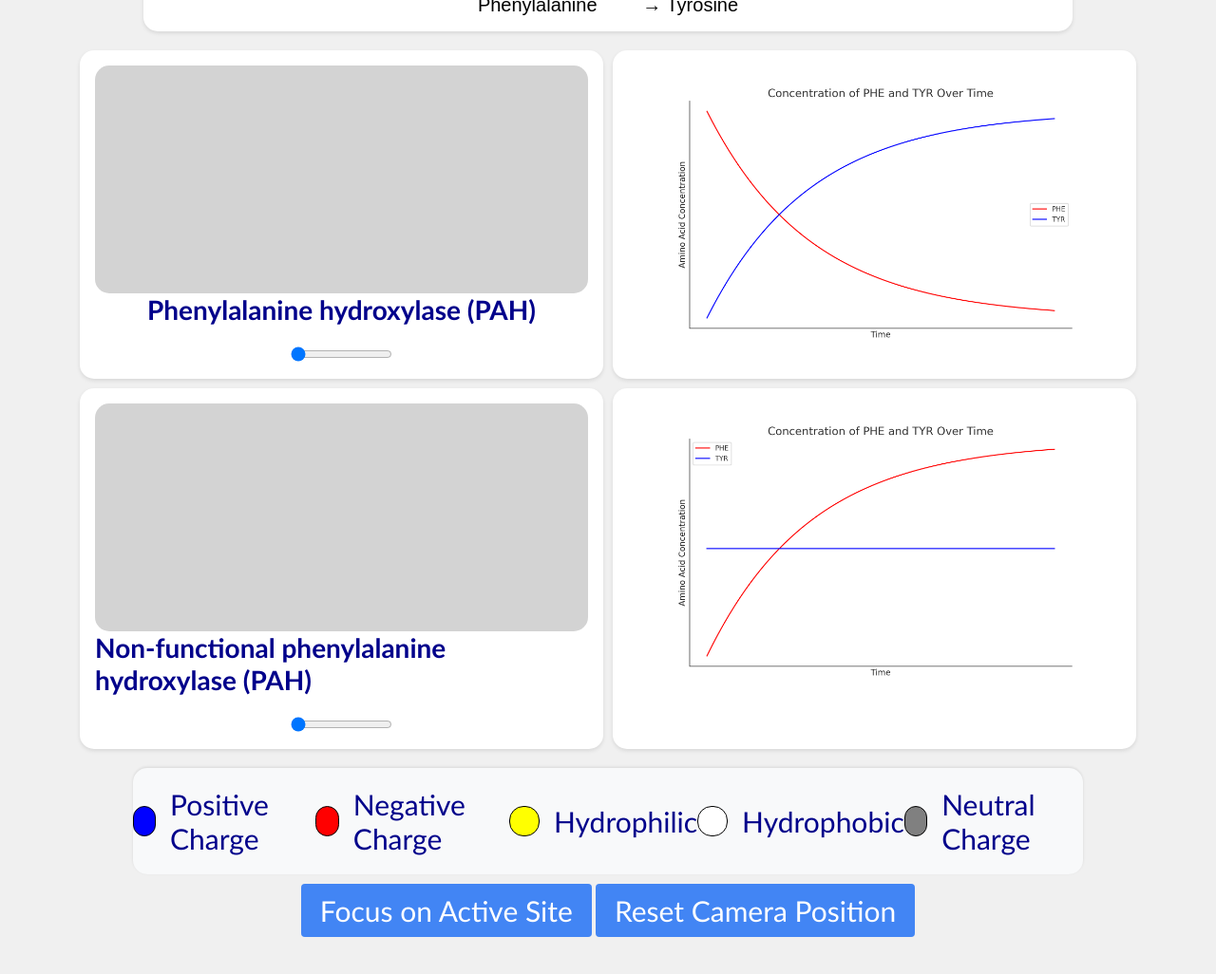
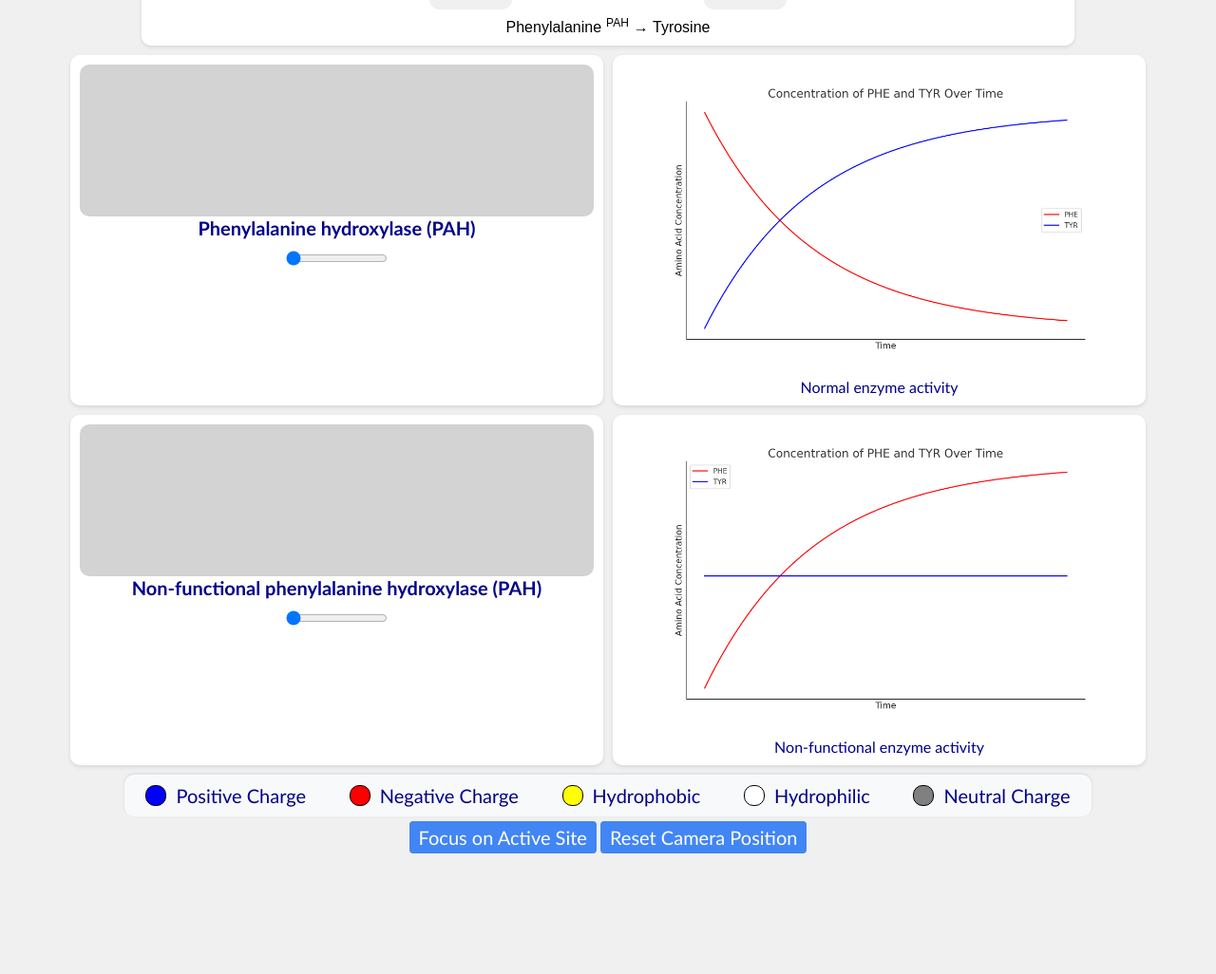
Before and after one commit to GTACAus/protein3D, a plain HTML site: page pah.html in a window 1280 px wide. Shown: the whole page at 95% size. After the commit the page ends 919 px from the top, so only its background shows below. Drawn offline with Linux system fonts and the light colour scheme; some packages are replaced by stand-ins of ours; a script that the page names is missing.

Commit message:
Update pah.html

```diff
--- a/pah.html
+++ b/pah.html
@@ -22,7 +22,7 @@
             flex-direction: column;
             align-items: center;
             width: 90%;
-            padding: 20px;
+            padding: 10px;
             box-sizing: border-box;
         }
         .card-container {
@@ -33,9 +33,9 @@
         }
         .card {
             background: white;
-            border-radius: 15px; /* Rounded corners */
+            border-radius: 10px; /* Rounded corners */
             box-shadow: 0 2px 4px rgba(0, 0, 0, 0.1);
-            padding: 16px;
+            padding: 10px;
             position: relative;
             display: flex;
             flex-direction: column;
@@ -44,13 +44,13 @@
         .top-card {
             width: 85%; /* Match the width of the container */
             background: white;
-            border-radius: 15px; /* Rounded corners */
+            border-radius: 10px; /* Rounded corners */
             box-shadow: 0 2px 4px rgba(0, 0, 0, 0.1);
-            padding: 16px;
+            padding: 10px;
             display: flex;
             flex-direction: column;
             align-items: center;
-            margin-bottom: 20px;
+            margin-bottom: 10px;
         }
         .viewer-container {
             width: 100%;
@@ -59,47 +59,47 @@
             align-items: center;
         }
         .viewer-title {
-            margin-bottom: 10px;
+            margin-bottom: 5px;
             font-weight: bold;
-            font-size: 28px;
+            font-size: 20px;
             color: darkblue; /* Dark blue text */
         }
         #viewer1, #viewer2, #viewer3, #viewer4 {
             width: 100%;
-            height: 30vh;
+            height: 20vh;
             background-color: #d3d3d3;
-            border-radius: 15px; /* Rounded corners */
+            border-radius: 10px; /* Rounded corners */
             position: relative;
         }
         .ngl-viewer {
             width: 30%;
-            height: 15vh;
+            height: 10vh;
             background-color: #f0f0f0;
-            border-radius: 15px; /* Rounded corners */
+            border-radius: 10px; /* Rounded corners */
         }
         .slider-container {
             display: flex;
             justify-content: center;
             align-items: center;
-            margin-top: 10px;
+            margin-top: 5px;
         }
         .slider {
             width: 80%;
         }
         .button-container {
-            margin-top: 10px;
-            margin-bottom: 20px;
+            margin-top: 5px;
+            margin-bottom: 10px;
         }
         .button-container button {
             font-family: 'Calibri', sans-serif;
             background-color: #4285f4;
             color: white;
             border: none;
-            padding: 10px 20px;
+            padding: 5px 10px;
             border-radius: 4px;
             cursor: pointer;
             transition: background-color 0.3s;
-            font-size: 30px;
+            font-size: 20px;
         }
         .button-container button:hover {
             background-color: #357ae8;
@@ -108,17 +108,17 @@
             width: 90%; /* Match the width of the container */
             display: flex;
             justify-content: center;
-            padding: 20px 0;
+            padding: 10px 0;
             background-color: #f8f9fa;
             box-shadow: 0 -1px 3px rgba(0, 0, 0, 0.1);
-            margin-top: 20px;
-            border-radius: 15px; /* Rounded corners */
+            margin-top: 10px;
+            border-radius: 10px; /* Rounded corners */
         }
         .legend {
             display: flex;
             justify-content: space-around;
             width: 100%;
-            font-size: 30px;
+            font-size: 20px;
             color: darkblue; /* Dark blue text */
         }
         .legend-item {
@@ -127,11 +127,11 @@
             color: darkblue; /* Dark blue text */
         }
         .legend-color {
-            width: 30px;
-            height: 30px;
-            margin-right: 15px;
+            width: 20px;
+            height: 20px;
+            margin-right: 10px;
             border: 1px solid #000;
-            border-radius: 15px; /* Rounded corners */
+            border-radius: 10px; /* Rounded corners */
         }
         .positive-charge {
             background-color: #0000ff; /* Blue */
@@ -151,17 +151,17 @@
         }
         .enzyme-equation {
             font-family: Arial, sans-serif;
-            font-size: 20px;
+            font-size: 16px;
             display: flex;
             justify-content: center;
             align-items: center;
-            margin-top: 20px;
+            margin-top: 10px;
         }
         .enzyme {
             position: relative;
-            top: -10px;
-            font-size: 14px;
-            margin: 0 10px;
+            top: -5px;
+            font-size: 12px;
+            margin: 0 5px;
         }
         .ngl-viewer-container {
             display: flex;
@@ -178,7 +178,13 @@
         .card img {
             width: 100%;
             height: auto;
-            border-radius: 15px; /* Rounded corners */
+            border-radius: 10px; /* Rounded corners */
+        }
+        .image-label {
+            margin-top: 5px;
+            font-size: 16px;
+            text-align: center;
+            color: darkblue;
         }
     </style>
 </head>
@@ -212,6 +218,7 @@
             <div class="card">
                 <div class="viewer-container">
                     <img src="g1.png" alt="Image 1">
+                    <div class="image-label">Normal enzyme activity</div>
                 </div>
             </div>
             <div class="card">
@@ -226,6 +233,7 @@
             <div class="card">
                 <div class="viewer-container">
                     <img src="g2.png" alt="Image 2">
+                    <div class="image-label">Non-functional enzyme activity</div>
                 </div>
             </div>
         </div>
@@ -241,11 +249,11 @@
                 </div>
                 <div class="legend-item">
                     <div class="legend-color hydrophilic"></div>
-                    <span>Hydrophilic</span>
+                    <span>Hydrophobic</span>
                 </div>
                 <div class="legend-item">
                     <div class="legend-color hydrophobic"></div>
-                    <span>Hydrophobic</span>
+                    <span>Hydrophilic</span>
                 </div>
                 <div class="legend-item">
                     <div class="legend-color neutral-charge"></div>
```
